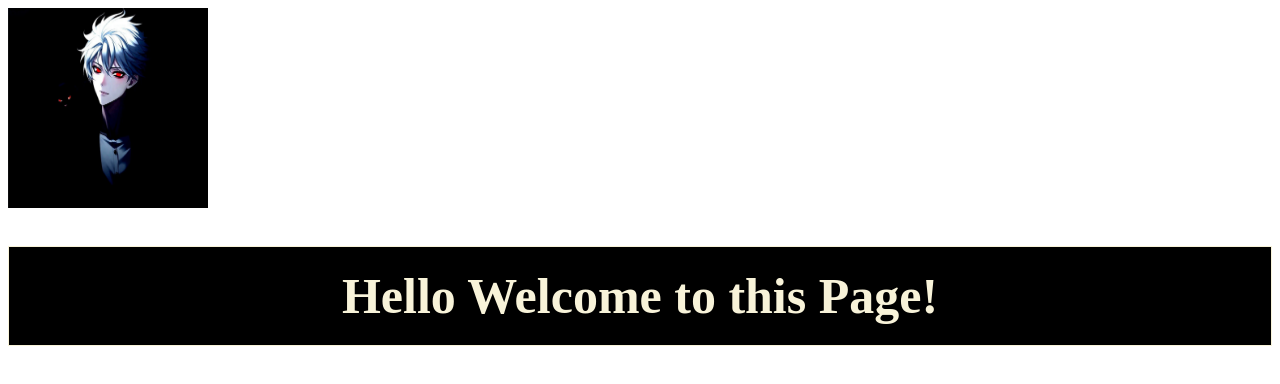
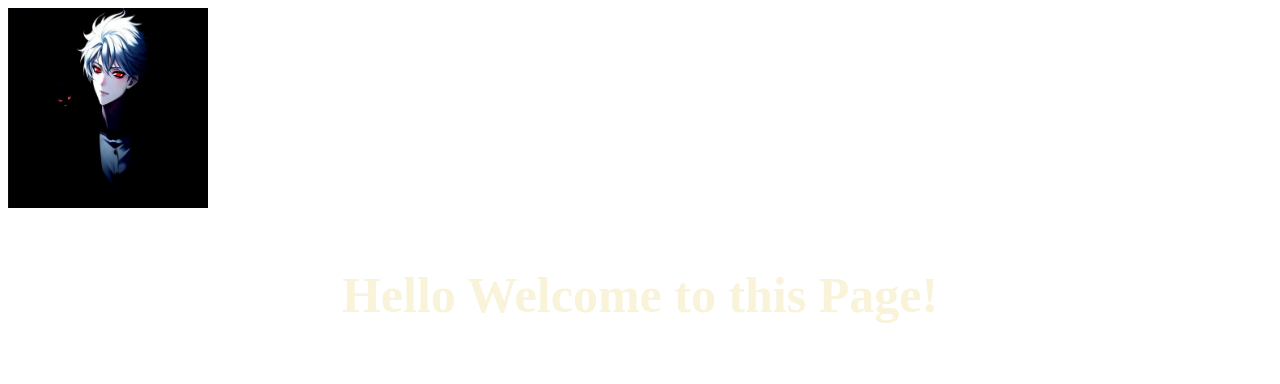
Before and after one commit to abhilash-9900/portfolio-website, a plain HTML site: page index.html in a window 1280 px wide. Drawn offline with Linux system fonts and the light colour scheme.

Commit message:
Update style.css

```diff
--- a/style.css
+++ b/style.css
@@ -3,7 +3,5 @@
   color:#F8F3D9;
   text-align:center;
   font-size:50px;
-  background-color:#000000;
   padding:20px;
-  border:1px solid #F8F3D9;
 }
```
